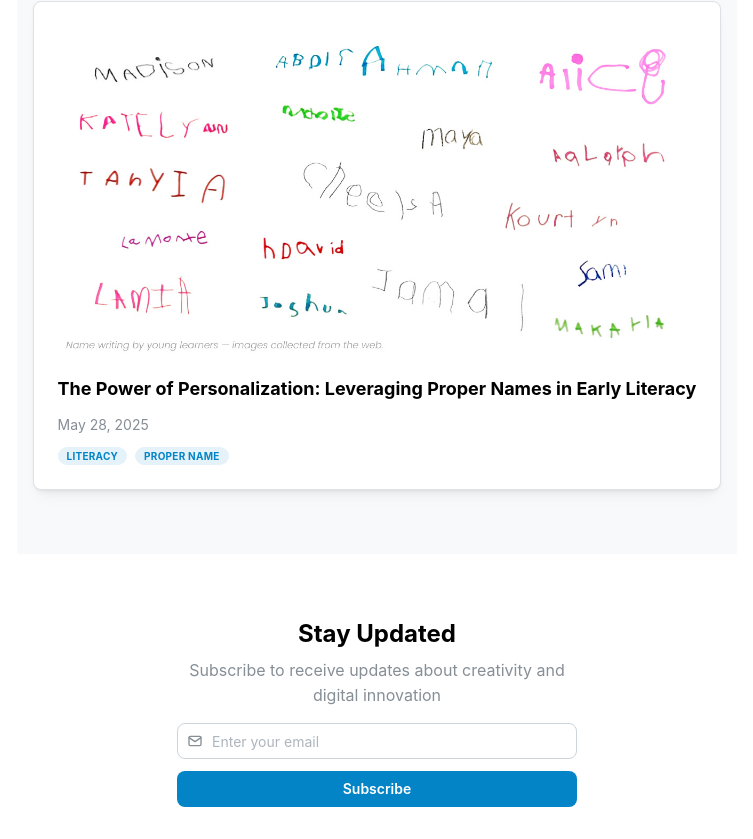
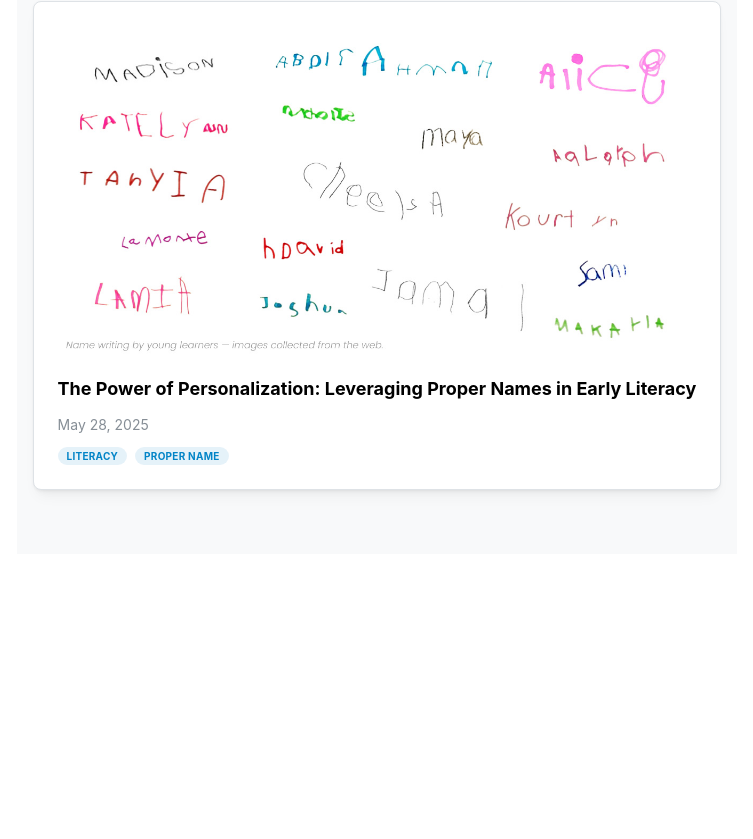
Before and after one commit to criatividade-digital/criatividade-digital.github.io, a Next.js app: page / in a window 1280 px wide. Shown: the part 423-1262 px from the top of the page, without its empty margins (263-1016 px from the left). After the commit the page ends 1009 px from the top, so only its background shows below. Built offline with nearby package versions, Linux system fonts and the light colour scheme.

Commit message:
nova versao com o formulário para coleta de email

```diff
--- a/app/blog/[slug]/page.tsx
+++ b/app/blog/[slug]/page.tsx
@@ -13,6 +13,7 @@ import {
   Text,
   Title,
 } from '@mantine/core';
+import { EmailSubscribe } from '@/components/EmailSubscribe';
 import { getAllPosts, getPostBySlug } from '@/lib/blog';
 
 interface PageProps {
@@ -79,6 +80,7 @@ export default async function BlogPost(props: PageProps) {
   const { content: renderedContent } = await compileMDX({
     source: content,
     options: { parseFrontmatter: false },
+    components: { EmailSubscribe },
   });
 
   return (
--- a/app/page.tsx
+++ b/app/page.tsx
@@ -1,7 +1,6 @@
 import { Metadata } from 'next';
 import { Box, Container, Stack, Text, Title } from '@mantine/core';
 import BlogGrid from '../components/BlogGrid';
-import EmailSubscribe from '../components/EmailSubscribe';
 import { getAllPosts } from '../lib/blog';
 
 export const metadata: Metadata = {
@@ -38,10 +37,6 @@ export default async function HomePage() {
       <Container size="lg" py="xl">
         <BlogGrid posts={posts} />
       </Container>
-
-      <Container size="lg">
-        <EmailSubscribe />
-      </Container>
     </Stack>
   );
 }
--- a/blog/personalization-part1.mdx
+++ b/blog/personalization-part1.mdx
@@ -5,6 +5,8 @@ publishDate: "2025-05-28"
 tags: ["Literacy", "Proper Name"]
 description: "Early literacy must be intentional, meaningful, and grounded in both the child’s lived experiences and in evidence-based practices. One powerful — and often underestimated — strategy is using children’s own names as a starting point for literacy learning."
 ---
+import { EmailSubscribe } from '../components/EmailSubscribe';
+
 # *Part 1: The Foundation of Reading – And Why a Name Matters*
 Learning to read is one of the most complex and transformative processes a child will ever undertake. It’s not just about decoding letters and sounds — it’s about building the foundation for becoming a thoughtful, critical, and independent reader. The early stages of literacy are crucial. Without a strong foundation, later learning becomes a struggle, and the joy of reading may be lost before it ever truly begins.
 
@@ -27,3 +29,7 @@ Using names can support important early literacy skills, including:
 * Concepts of print: Names help children understand that print carries meaning and that letters are arranged in specific ways.
 
 Among the many ways to support early readers, starting with a name offers a meaningful bridge between the known and the new. It personalizes the learning process and fosters a deeper, more authentic connection to reading.
+
+If you’re interested in learning more about how names — and other personal, powerful strategies — can support early literacy, I’d love to share additional insights and resources with you. Just leave your email below, and I’ll make sure you’re the first to know when new materials, tips, and classroom ideas become available.
+
+<EmailSubscribe />
--- a/components/EmailSubscribe.tsx
+++ b/components/EmailSubscribe.tsx
@@ -2,11 +2,11 @@
 
 import { useState } from 'react';
 import { IconCheck, IconMail, IconX } from '@tabler/icons-react';
-import { Alert, Box, Button, Loader, Stack, Text, TextInput, Title } from '@mantine/core';
+import { Alert, Box, Button, Loader, Stack, Text, TextInput } from '@mantine/core';
 
 type SubscribeState = 'idle' | 'loading' | 'success' | 'error';
 
-export default function EmailSubscribe() {
+export function EmailSubscribe() {
   const [email, setEmail] = useState('');
   const [state, setState] = useState<SubscribeState>('idle');
 
@@ -20,19 +20,19 @@ export default function EmailSubscribe() {
     setState('loading');
 
     try {
-      const response = await fetch(
-        'https://script.google.com/macros/s/AKfycbx2r_JrbYKI-OV2N5hVO1x73wklVXilw3-djOsQFV7smcOoJRbj3-QRs7WROV7vzkd5nw/exec',
-        {
+      const url =
+        'https://script.google.com/macros/s/AKfycbwEjbsl0mi3x1hQ5X1vsBA0wuVZgpnKNKl6YGjF6cDi1R9EgOTlPonHhBxMa-jUCIorPA/exec';
+      const formData = new URLSearchParams();
+      formData.append('e', email);
+      formData.append('o', 'homepage');
+      formData.append('email', 'a@email.com');
+      const response = await fetch(url, {
         method: 'POST',
         headers: {
           'Content-Type': 'application/x-www-form-urlencoded',
         },
-          body: new URLSearchParams({
-            e: email,
-            o: 'homepage',
-          }),
-        }
-      );
+        body: formData.toString(),
+      });
 
       if (response.ok) {
         setState('success');
@@ -41,6 +41,7 @@ export default function EmailSubscribe() {
         setState('error');
       }
     } catch (error) {
+      console.error('Error:', error);
       setState('error');
     }
   };
@@ -49,39 +50,18 @@ export default function EmailSubscribe() {
     setState('idle');
   };
 
-  if (state === 'loading') {
-    return (
-      <Box ta="center" py="xl">
-        <Stack align="center" gap="md">
-          <Loader size="md" />
-          <Text>Sending...</Text>
-        </Stack>
-      </Box>
-    );
-  }
-
   if (state === 'success') {
     return (
-      <Box ta="center" py="xl">
+      <Box py="xl">
         <Alert icon={<IconCheck size="1rem" />} title="Success!" color="green" variant="light">
-          Thank you! Your email was sent!
+          Thank you! I'll keep you posted.
         </Alert>
       </Box>
     );
   }
 
   return (
-    <Box py="xl">
-      <Stack gap="md" maw={400} mx="auto">
-        <Stack gap="xs" ta="center">
-          <Title order={3} size="h3">
-            Stay Updated
-          </Title>
-          <Text c="dimmed">
-            Subscribe to receive updates about creativity and digital innovation
-          </Text>
-        </Stack>
-
+    <Stack gap="md" maw={400}>
       {state === 'error' && (
         <Alert
           icon={<IconX size="1rem" />}
@@ -90,7 +70,7 @@ export default function EmailSubscribe() {
           variant="light"
           onClose={resetToIdle}
         >
-            Error sending, try again
+          Error sending your email, try again.
         </Alert>
       )}
 
@@ -104,12 +84,20 @@ export default function EmailSubscribe() {
             required
             leftSection={<IconMail size="1rem" />}
           />
+          {state === 'loading' ? (
+            <Stack align="center" gap="xs">
+              <Loader size="md" />
+              <Text>Sending...</Text>
+            </Stack>
+          ) : (
             <Button type="submit" fullWidth>
               Subscribe
             </Button>
+          )}
         </Stack>
       </form>
     </Stack>
-    </Box>
   );
 }
+
+export default EmailSubscribe;
```
Lines whose indentation alone changed are shown as unchanged.
